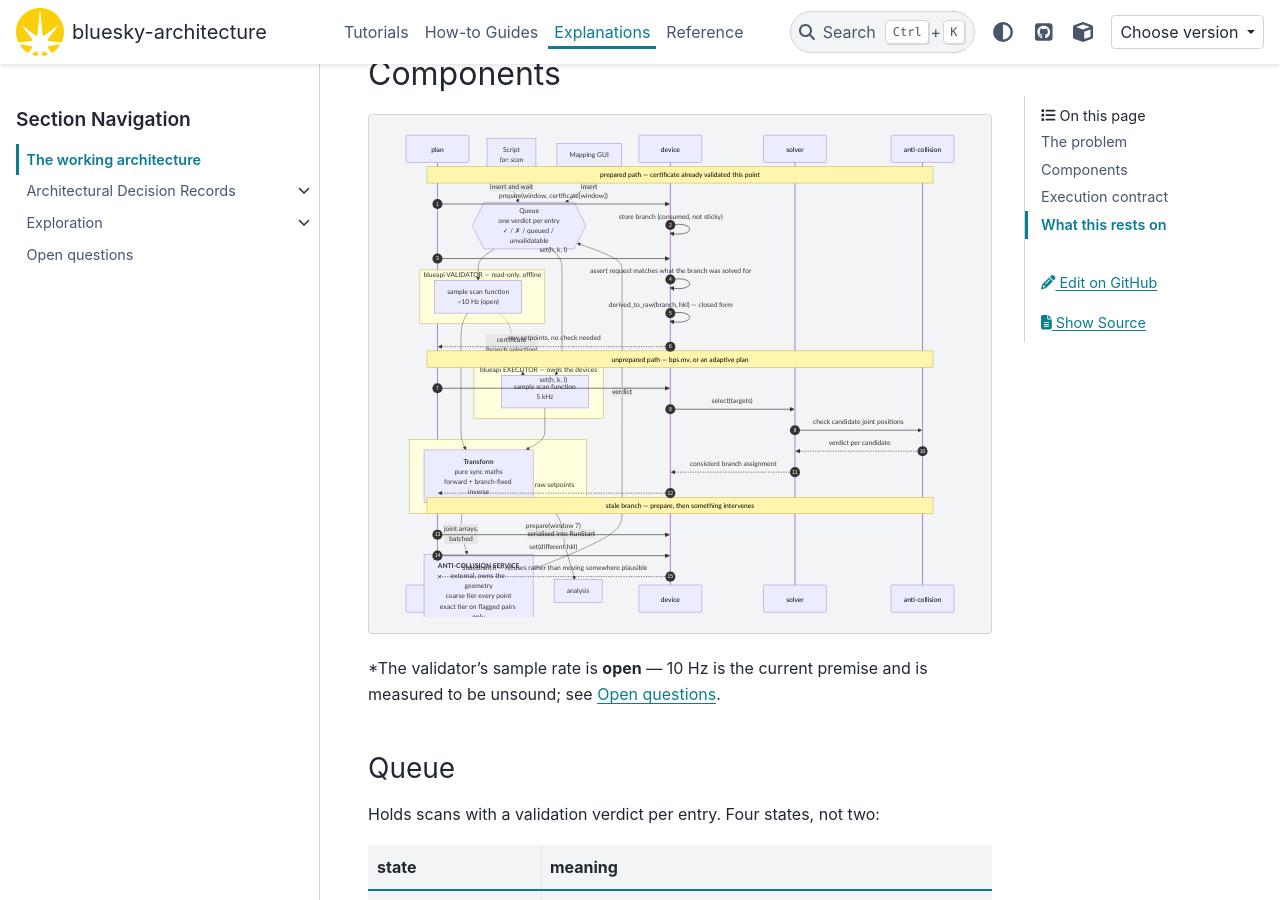
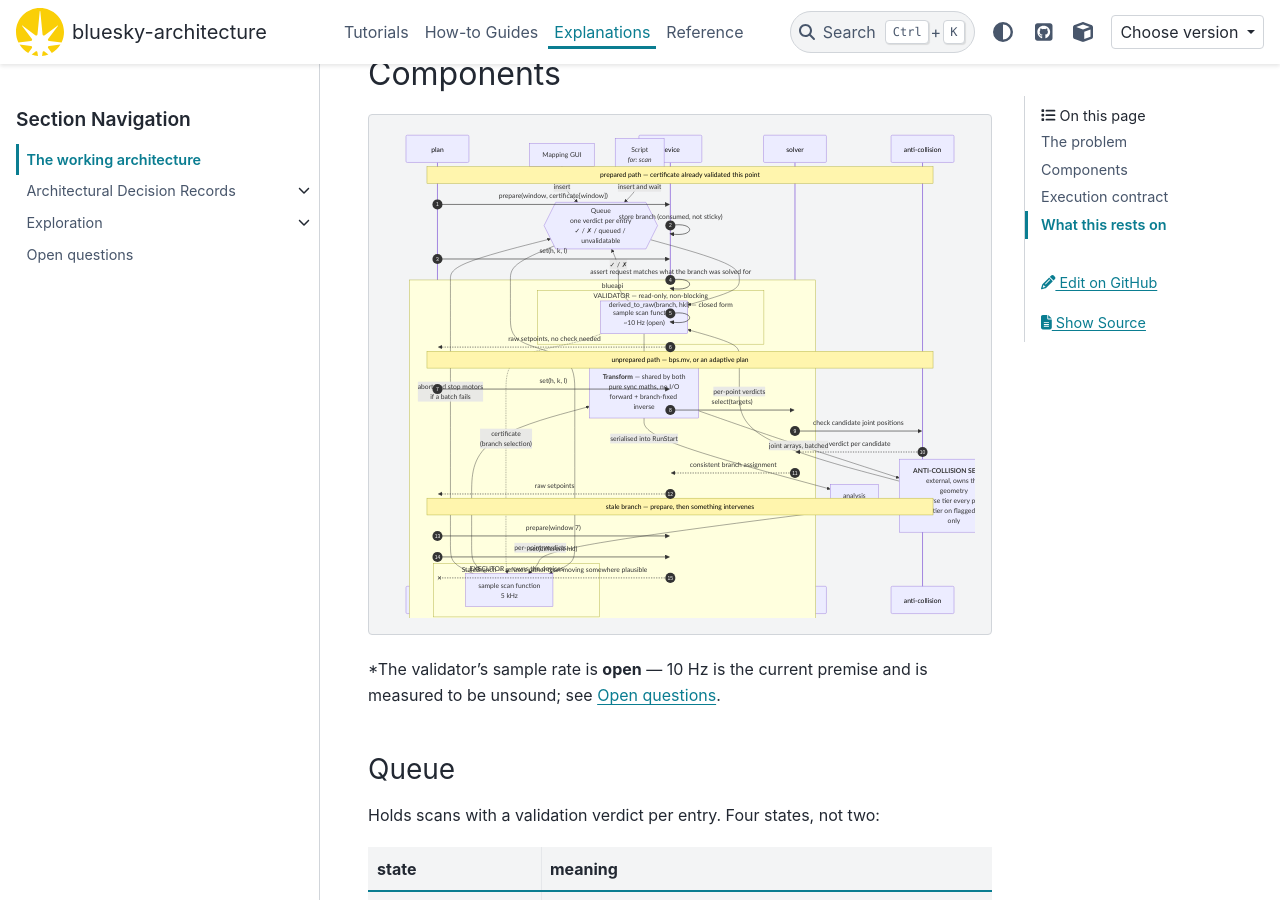
Before and after one commit to coretl/bluesky-architecture, a Sphinx documentation site: the page built from docs/explanations/architecture.md, in a window 1280 px wide and 900 px high, scrolled down 774 px. Built offline with Sphinx 7.4.7 and the PyData theme 0.15.4, drawn with Linux system fonts in a browser that asks for light colours; pages that are not in the unit, such as notebooks, are missing from menus; the version number could not be read and is left out.

Commit message:
Fix the component diagram: group blueapi, correct the return path
Two corrections from Tom.

The two blueapi processes and the shared Transform now sit inside one nested
subgraph, which is the honest picture: Transform is library code living inside
both processes, not a third thing between them. The outer box is what blueapi
owns, against the queue and the collision service outside it.

The return path from anti-collision does not go to the queue. It goes back to
whoever asked - the validator, which then writes the tick, and the executor,
which aborts and stops the motors if a batch fails. Drawing it straight to the
queue implied the service knows about queue entries, which it does not.

Note: sphinx embeds mermaid for client-side rendering and does not validate the
syntax, so a malformed diagram would build clean and fail only in the browser.
I could not check the render - validating properly would mean pulling mermaid's
21 transitive dependency trees to run its parser under jsdom, which is not
worth it for two diagrams. Worth an eye on the built page.

Co-Authored-By: Claude Opus 5 <noreply@anthropic.com>

````diff
--- a/docs/explanations/architecture.md
+++ b/docs/explanations/architecture.md
@@ -35,27 +35,28 @@ flowchart TB
     Script -- "insert and wait" --> Q
     GUI -- "insert" --> Q
 
-    subgraph shared [" "]
-        direction LR
-        KIN["<b>Transform</b><br/>pure sync maths<br/>forward + branch-fixed inverse"]
-    end
-
-    subgraph V ["blueapi VALIDATOR &mdash; read-only, offline"]
-        VS["sample scan function<br/>~10 Hz (open)"]
-    end
-    subgraph E ["blueapi EXECUTOR &mdash; owns the devices"]
-        ES["sample scan function<br/>5 kHz"]
+    subgraph BA ["blueapi"]
+        subgraph V ["VALIDATOR &mdash; read-only, non-blocking"]
+            VS["sample scan function<br/>~10 Hz (open)"]
+        end
+        subgraph E ["EXECUTOR &mdash; owns the devices"]
+            ES["sample scan function<br/>5 kHz"]
+        end
+        KIN["<b>Transform</b> &mdash; shared by both<br/>pure sync maths, no I/O<br/>forward + branch-fixed inverse"]
     end
 
     Q --> VS
     Q --> ES
     VS --> KIN
     ES --> KIN
-    KIN -- "joint arrays,<br/>batched" --> AC
+    KIN -- "joint arrays, batched" --> AC
 
     AC["<b>ANTI-COLLISION SERVICE</b><br/>external, owns the geometry<br/>coarse tier every point<br/>exact tier on flagged pairs only"]
 
-    AC -- "verdict" --> Q
+    AC -- "per-point verdicts" --> VS
+    AC -- "per-point verdicts" --> ES
+    VS -- "✓ / ✗" --> Q
+    ES -- "abort and stop motors<br/>if a batch fails" --> Q
     VS -. "certificate<br/>(branch selection)" .-> ES
     KIN -- "serialised into RunStart" --> AN["analysis"]
 ```
````
